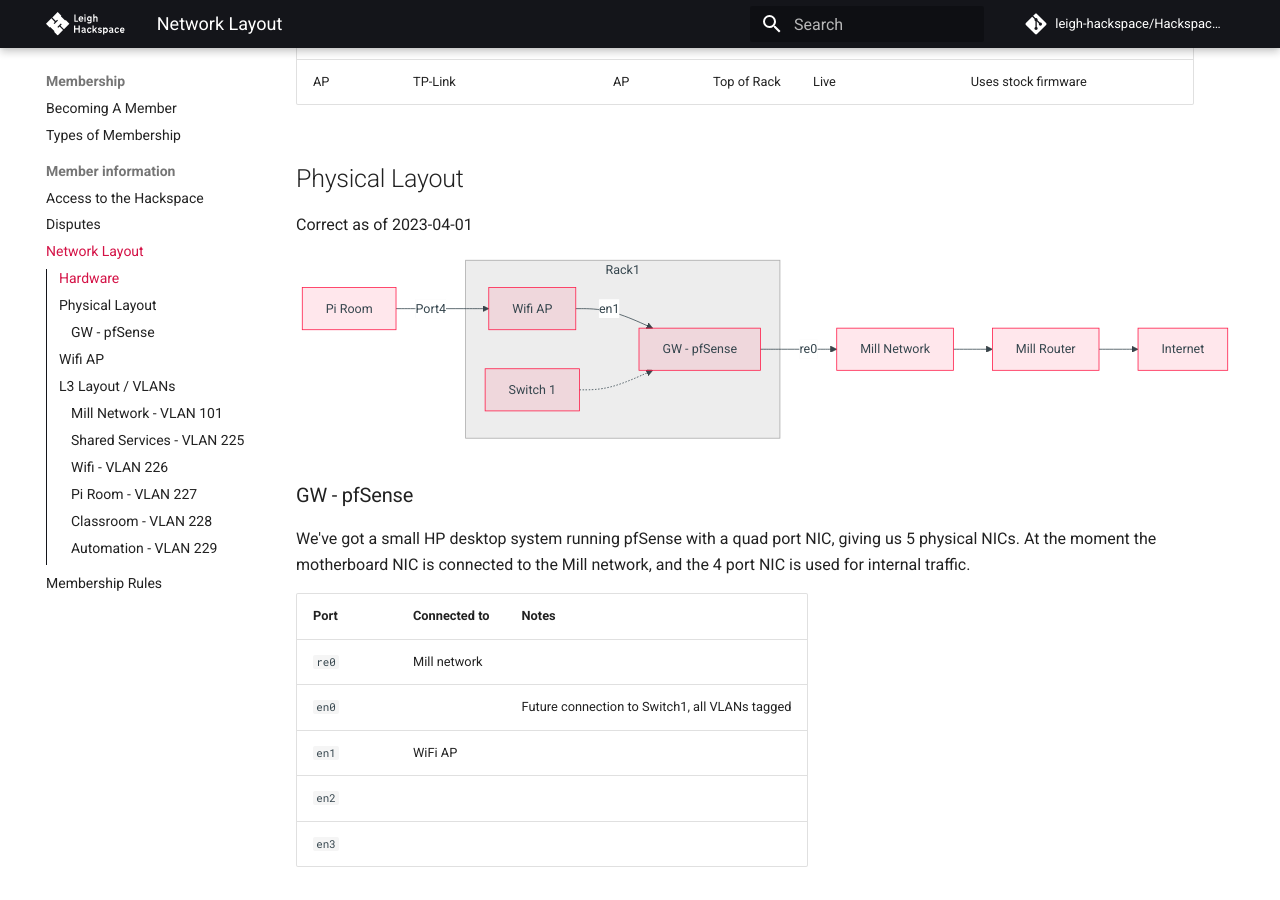
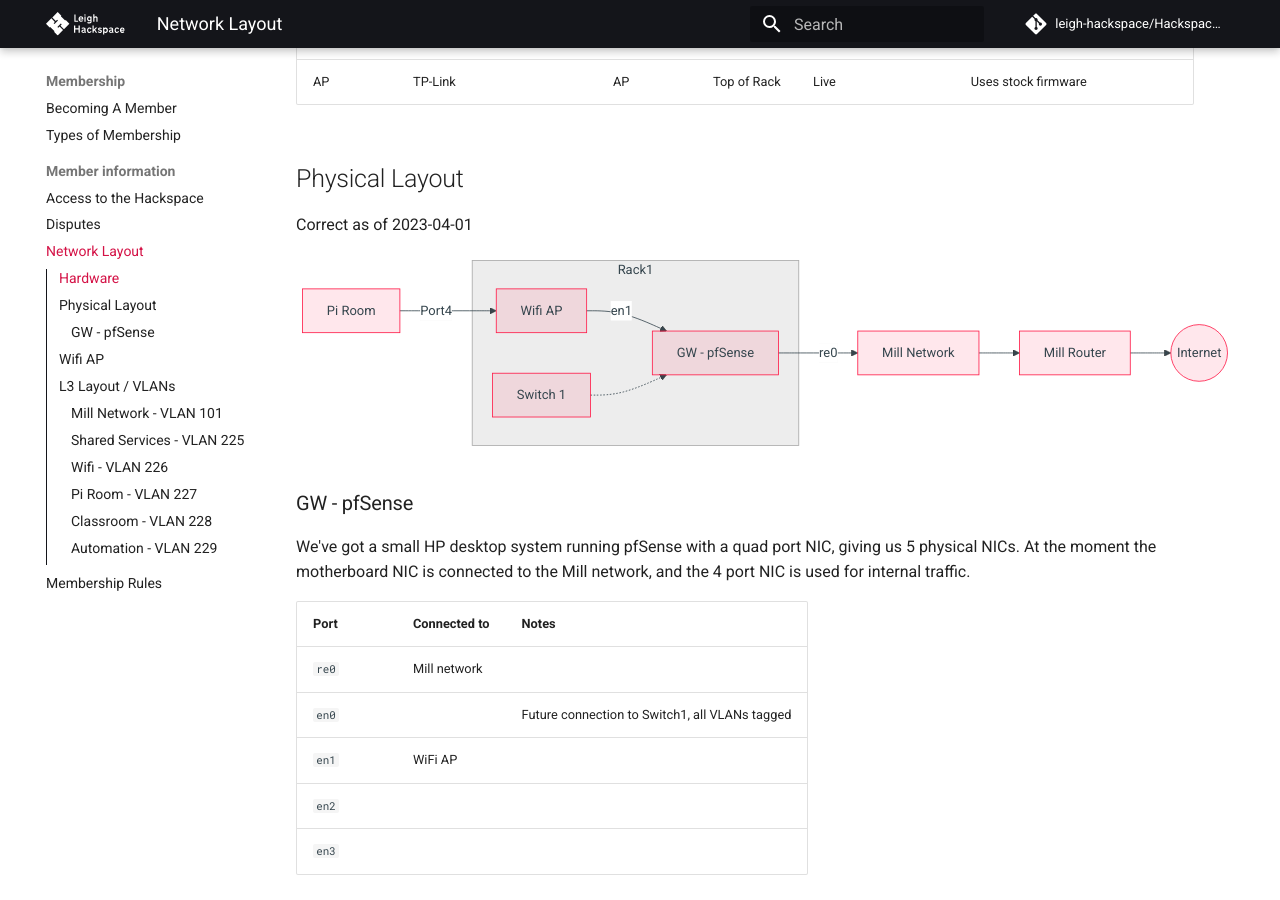
Before and after one commit to leigh-hackspace/HackspaceWiki, an MkDocs documentation site: the page built from docs/membership/member_information/network_layout.md, in a window 1280 px wide and 900 px high, scrolled down 396 px. Built offline with MkDocs 1.6.1 and Material for MkDocs 9.7.7, drawn with Linux system fonts in a browser that asks for light colours; comment, search, counter and statistics services are not loaded; the version menu is left out.

````diff
--- a/docs/membership/member_information/network_layout.md
+++ b/docs/membership/member_information/network_layout.md
@@ -20,7 +20,7 @@ graph LR
     GW[GW - pfSense]
     end
     GW -->|re0| MILL
-    MILL[Mill Network] --> MILLROUTER[Mill Router] --> INTERNET[Internet]
+    MILL[Mill Network] --> MILLROUTER[Mill Router] --> INTERNET((Internet))
     PIROOM[Pi Room] -->|Port4| AP
 ```
 
````
